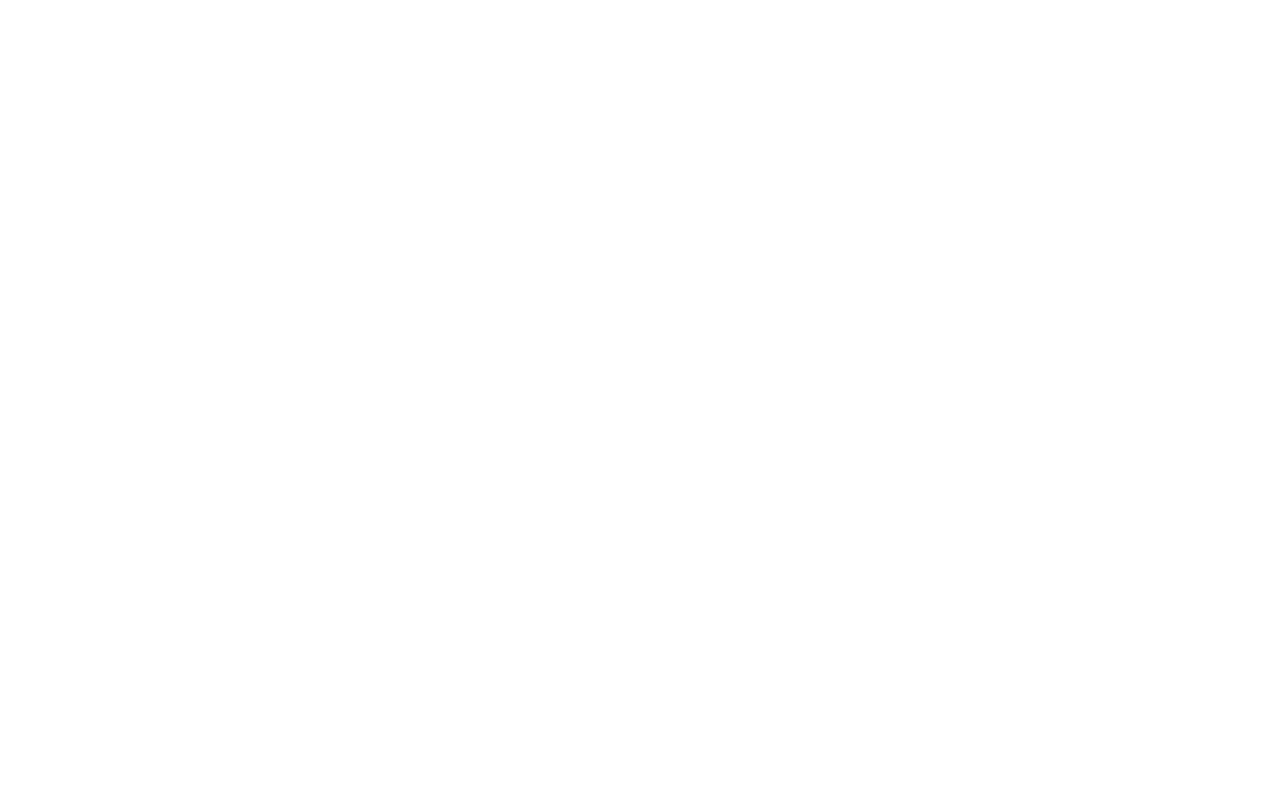
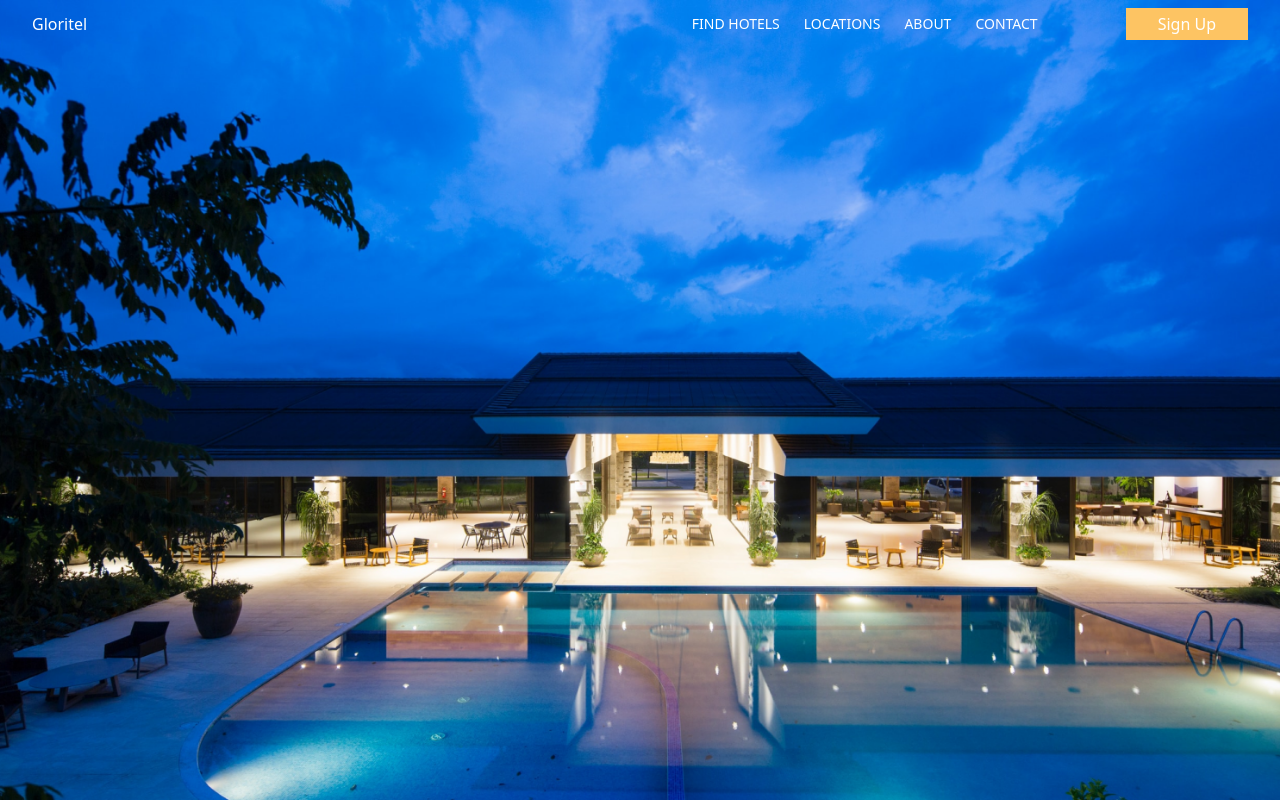
Before and after one commit to AbdMamun1999/Gloritel-hottel, a React (Create React App) app: page / in a window 1280 px wide. Built offline with nearby package versions, Linux system fonts and the light colour scheme.

Commit message:
create navbar

```diff
--- a/package.json
+++ b/package.json
@@ -8,6 +8,7 @@
     "@testing-library/user-event": "^13.2.1",
     "react": "^18.2.0",
     "react-dom": "^18.2.0",
+    "react-icons": "^4.4.0",
     "react-scripts": "5.0.1",
     "web-vitals": "^2.1.0"
   },
--- a/src/components/Banner/Banner.js
+++ b/src/components/Banner/Banner.js
@@ -1,12 +1,11 @@
-import React from 'react';
-import banner from '../../images/image/banner.png'
+import React from "react";
+import banner from "../../images/image/banner.png";
+import Navbar from "./Navbar";
 
 const Banner = () => {
-    return (
-        <div >
-
-        </div>
-    );
+  return <div className="h-[60vh] lg:h-[100vh] w-[100%] justify-center  bg-no-repeat bg-cover overflow-hidden" style={{ backgroundImage: `url(${banner})` }}>
+    <Navbar></Navbar>
+  </div>;
 };
 
 export default Banner;
--- a/src/components/Banner/Navbar.js
+++ b/src/components/Banner/Navbar.js
@@ -0,0 +1,58 @@
+import React, { useState } from "react";
+import { FaBars, FaTimes, FaSearch } from "react-icons/fa";
+
+const Navbar = () => {
+  const [navbar, setNavbar] = useState(false);
+
+  return (
+    <nav className="w-full bg-transparent text-white mt-2 ">
+      <div className="justify-between px-4 mx-auto lg:max-w-7xl md:items-center md:flex md:px-8 ">
+        <div>
+          <div className="flex items-center justify-between py-1 md:block ">
+            <a href="javascript:void(0)">Gloritel</a>
+            <div className="md:hidden">
+              <button
+                className="p-2 text-gray-700 rounded-md outline-none focus:border-gray-400 focus:border"
+                onClick={() => setNavbar(!navbar)}
+              >
+                {navbar ? <FaTimes></FaTimes> : <FaBars></FaBars>}
+              </button>
+            </div>
+          </div>
+        </div>
+        <div>
+          <div
+            //   md:inline-block
+            className={`flex-1 justify-self-center pb-3 mt-8 md:block md:pb-0 md:mt-0 ${
+              navbar ? "block" : "hidden"
+            }  `}
+          >
+            <div className="flex flex-col lg:flex-row lg:gap-x-[88px] gap-y-8 ">
+              <ul className="items-center justify-center space-y-8 md:flex md:space-x-6 md:space-y-0 uppercase text-sm  text-white">
+                <li>
+                  <a href="javascript:void(0)">Find Hotels</a>
+                </li>
+                <li>
+                  <a href="javascript:void(0)">Locations</a>
+                </li>
+                <li>
+                  <a href="javascript:void(0)">About</a>
+                </li>
+                <li>
+                  <a href="javascript:void(0)">Contact</a>
+                </li>
+              </ul>
+              <ul >
+                <li className="bg-[#FDC463] px-8 py-1">
+                  <a href="javascript:void(0)">Sign Up</a>
+                </li>
+              </ul>
+            </div>
+          </div>
+        </div>
+      </div>
+    </nav>
+  );
+};
+
+export default Navbar;
```
Also changed, not shown: 1 other file (tests, documents, lock files or other folders).
